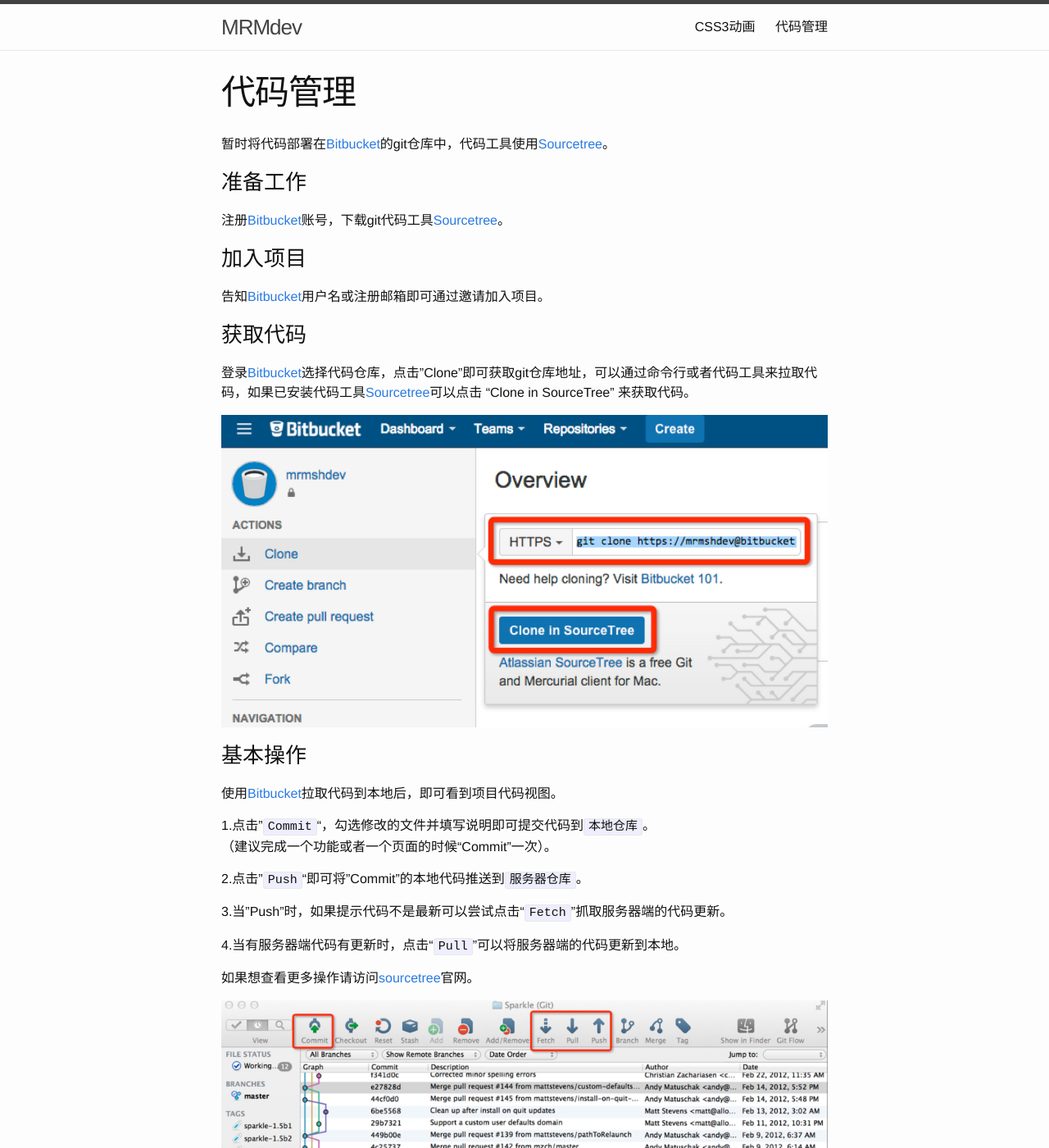
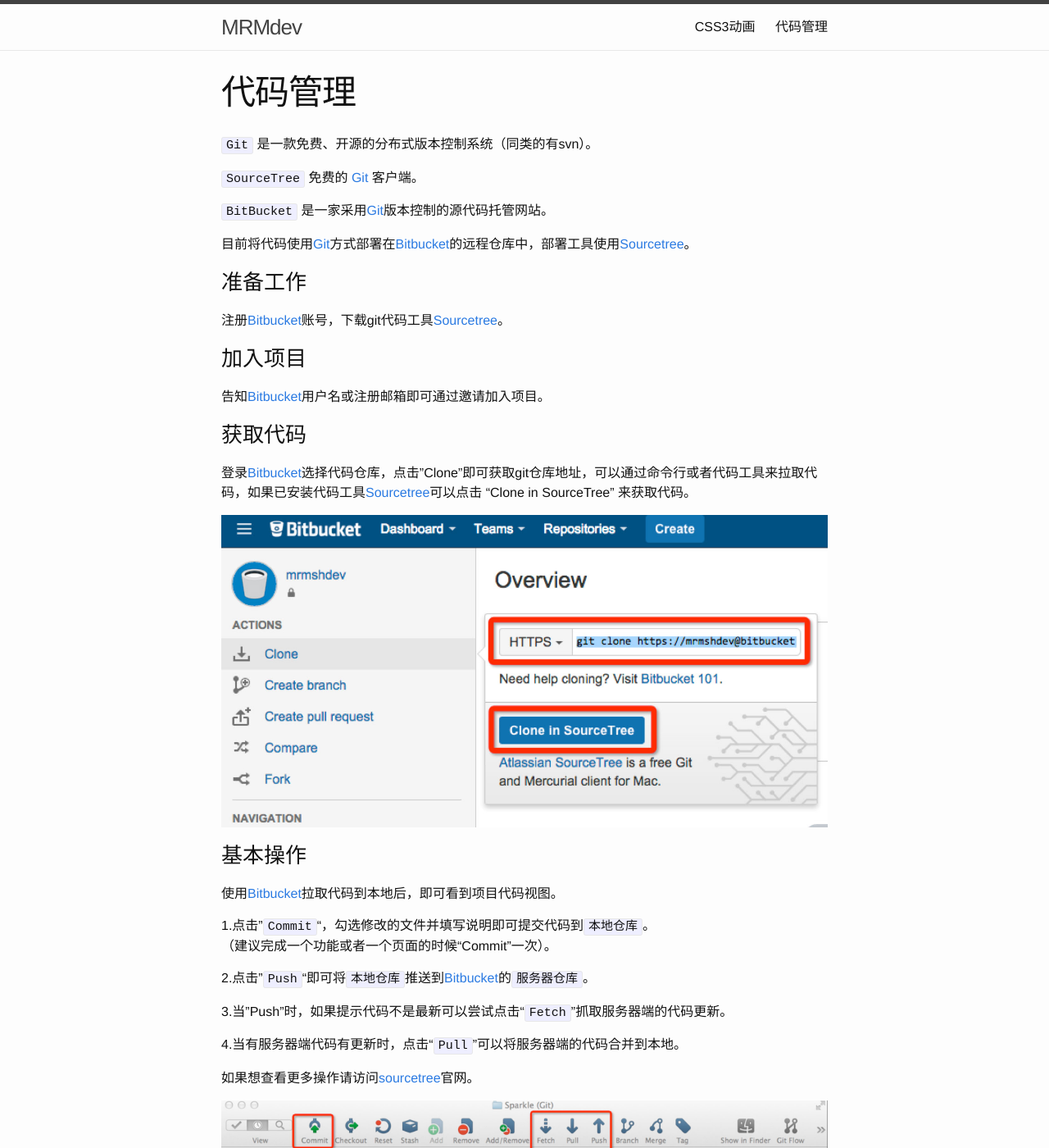
Before and after one commit to mrmdev/mrmdev.github.io, a Jekyll site: the page built from git.md, in a window 1280 px wide and 1400 px high. Shown: the whole window at 82% size. Built offline with Jekyll 4.4.1, drawn with Linux system fonts in a browser that asks for light colours.

Commit message:
update git

```diff
--- a/git.md
+++ b/git.md
@@ -4,7 +4,13 @@ title: "代码管理"
 permalink: /git/
 ---
 
-暂时将代码部署在[Bitbucket]的git仓库中，代码工具使用[Sourcetree]。
+`Git` 是一款免费、开源的分布式版本控制系统（同类的有svn）。
+
+`SourceTree` 免费的 [Git] 客户端。
+
+`BitBucket` 是一家采用[Git]版本控制的源代码托管网站。
+
+目前将代码使用[Git]方式部署在[Bitbucket]的远程仓库中，部署工具使用[Sourcetree]。
 
 <h3>准备工作</h3>
 注册[Bitbucket]账号，下载git代码工具[Sourcetree]。
@@ -22,11 +28,11 @@ permalink: /git/
 
 1.点击"`Commit`"，勾选修改的文件并填写说明即可提交代码到`本地仓库`。<br>（建议完成一个功能或者一个页面的时候“Commit”一次）。
 
-2.点击"`Push`"即可将"Commit"的本地代码推送到`服务器仓库`。
+2.点击"`Push`"即可将`本地仓库`推送到[Bitbucket]的`服务器仓库`。
 
 3.当"Push"时，如果提示代码不是最新可以尝试点击“`Fetch`”抓取服务器端的代码更新。
 
-4.当有服务器端代码有更新时，点击“`Pull`”可以将服务器端的代码更新到本地。
+4.当有服务器端代码有更新时，点击“`Pull`”可以将服务器端的代码合并到本地。
 
 如果想查看更多操作请访问[sourcetree]官网。
 
```
Also changed, not shown: other parts of git.md (+0 -1 lines).
